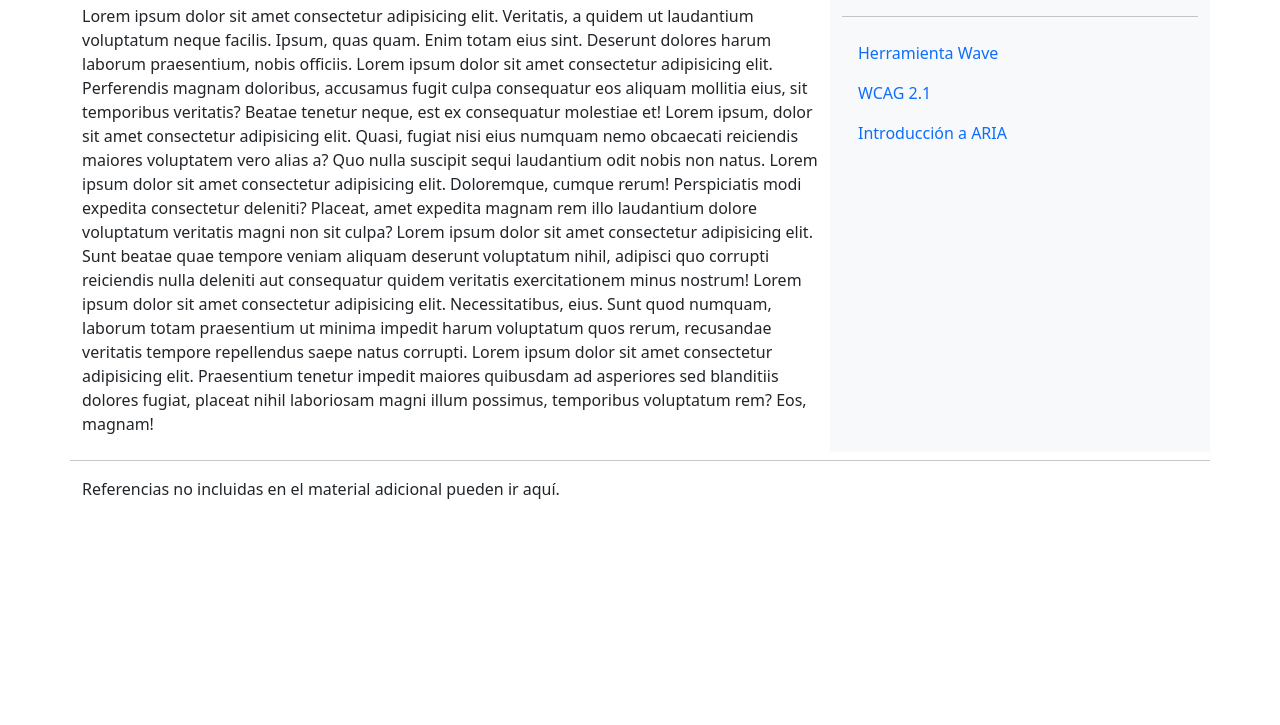
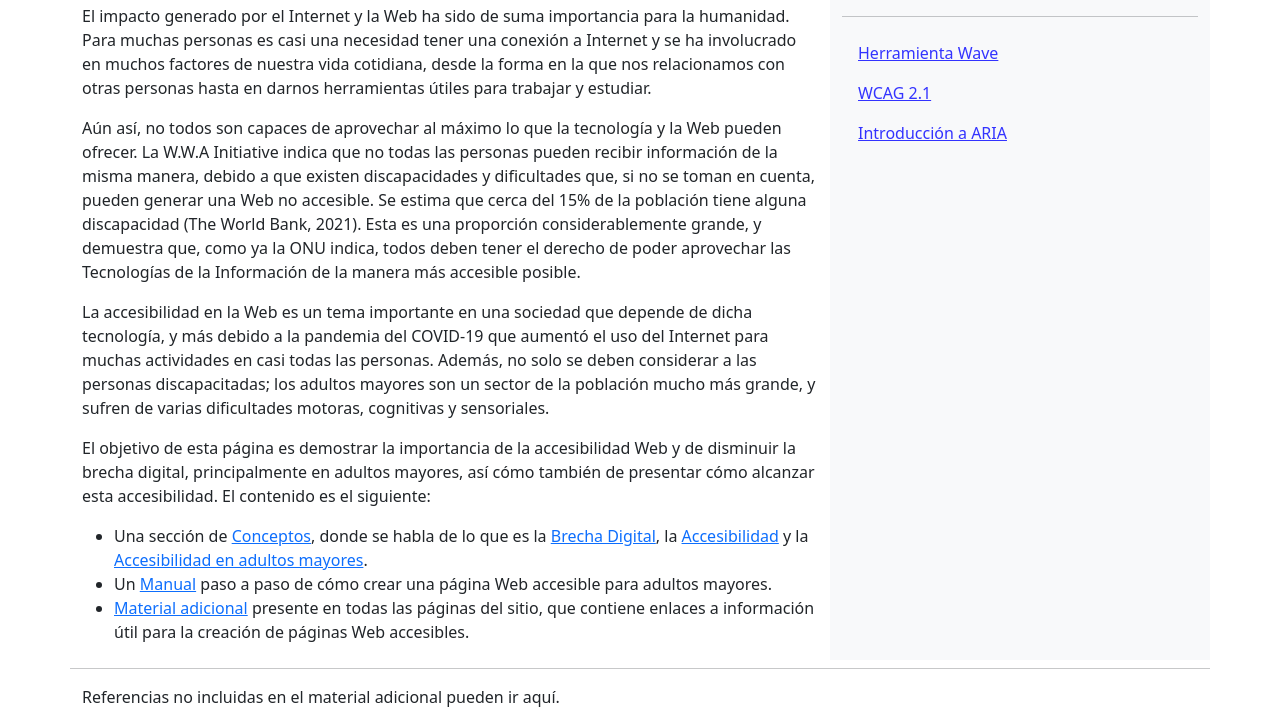
Before and after one commit to squesadav/Proyecto-Accesibilidad-y-la-Brecha-Digital, a plain HTML site: page index.html in a window 1280 px wide. Shown: the part 114-839 px from the top of the page. Before the commit the page ends 800 px from the top, so only its background shows below. Drawn offline with nearby package versions, Linux system fonts and the light colour scheme.

Commit message:
página de inicio completa

```diff
--- a/index.html
+++ b/index.html
@@ -6,7 +6,7 @@
 		<link rel="stylesheet" href="bootstrap-5.1.3-dist/css/bootstrap.min.css"/>
 		<script src="https://code.jquery.com/jquery-5.1.3.min.js"></script>
 		<script src="bootstrap-5.1.3-dist/js/bootstrap.min.js"></script>
-		<title>Accesibilidad y la Brecha Digital: Inicio</title>
+		<title>Inicio | Accesibilidad y la Brecha Digital</title>
 	</head>
 
 	<body>
@@ -14,13 +14,22 @@
 			<div class="container-xl">
 				<a class="d-inline-flex p-2 m-1" href="#main">Saltar a contenido</a>
 			</div>
+			<div class="container-xl">
+				<a class="d-inline-flex p-2 m-1" href="#material-adicional">Saltar a material adicional</a>
+			</div>
 		</div>
 
 		<header>
 			<nav class="navbar navbar navbar-expand-md navbar-dark bg-dark">
 				<div class="container-fluid">
 					<a class="navbar-brand" href="index.html">Accesibilidad y la Brecha Digital</a>
-					<button class="navbar-toggler" type="button" data-bs-toggle="collapse" data-bs-target="#navbar-collapse" aria-controls="navbar-collapse" aria-expanded="false" aria-label="Alternar navegación">
+					<button class="navbar-toggler"
+							type="button"
+							data-bs-toggle="collapse"
+							data-bs-target="#navbar-collapse"
+							aria-controls="navbar-collapse"
+							aria-expanded="false"
+							aria-label="Alternar navegación">
 						<span class="navbar-toggler-icon"></span>
 					</button>
 					<div class="collapse navbar-collapse" id="navbar-collapse">
@@ -45,34 +54,74 @@
 				<article class="col-sm-8">
 					<h2>Inicio</h2>
 					<p>
-						Lorem ipsum dolor sit amet consectetur adipisicing elit. Veritatis, a quidem ut laudantium voluptatum neque facilis. Ipsum, quas quam. Enim totam eius sint. Deserunt dolores harum laborum praesentium, nobis officiis.
-						Lorem ipsum dolor sit amet consectetur adipisicing elit. Perferendis magnam doloribus, accusamus fugit culpa consequatur eos aliquam mollitia eius, sit temporibus veritatis? Beatae tenetur neque, est ex consequatur molestiae et!
-						Lorem ipsum, dolor sit amet consectetur adipisicing elit. Quasi, fugiat nisi eius numquam nemo obcaecati reiciendis maiores voluptatem vero alias a? Quo nulla suscipit sequi laudantium odit nobis non natus.
-						Lorem ipsum dolor sit amet consectetur adipisicing elit. Doloremque, cumque rerum! Perspiciatis modi expedita consectetur deleniti? Placeat, amet expedita magnam rem illo laudantium dolore voluptatum veritatis magni non sit culpa?
-						Lorem ipsum dolor sit amet consectetur adipisicing elit. Sunt beatae quae tempore veniam aliquam deserunt voluptatum nihil, adipisci quo corrupti reiciendis nulla deleniti aut consequatur quidem veritatis exercitationem minus nostrum!
-						Lorem ipsum dolor sit amet consectetur adipisicing elit. Necessitatibus, eius. Sunt quod numquam, laborum totam praesentium ut minima impedit harum voluptatum quos rerum, recusandae veritatis tempore repellendus saepe natus corrupti.
-						Lorem ipsum dolor sit amet consectetur adipisicing elit. Praesentium tenetur impedit maiores quibusdam ad asperiores sed blanditiis dolores fugiat, placeat nihil laboriosam magni illum possimus, temporibus voluptatum rem? Eos, magnam!
+						El impacto generado por el Internet y la Web ha sido de suma importancia para la humanidad.
+						Para muchas personas es casi una necesidad tener una conexión a Internet y se ha
+						involucrado en muchos factores de nuestra vida cotidiana, desde la forma en la que
+						nos relacionamos con otras personas hasta en darnos herramientas útiles para trabajar y
+						estudiar.
 					</p>
+					<p>
+						Aún así, no todos son capaces de aprovechar al máximo lo que la tecnología y la Web
+						pueden ofrecer. La W.W.A Initiative indica que no todas las personas pueden recibir
+						información de la misma manera, debido a que existen discapacidades y dificultades
+						que, si no se toman en cuenta, pueden generar una Web no accesible. Se estima que cerca
+						del 15% de la población tiene alguna discapacidad (The World Bank, 2021). Esta es
+						una proporción considerablemente grande, y demuestra que, como ya la ONU indica,
+						todos deben tener el derecho de poder aprovechar las Tecnologías de la Información
+						de la manera más accesible posible.
+					</p>
+					<p>
+						La accesibilidad en la Web es un tema importante en una sociedad que depende de dicha
+						tecnología, y más debido a la pandemia del COVID-19 que aumentó el uso del Internet
+						para muchas actividades en casi todas las personas. Además, no solo se deben considerar
+						a las personas discapacitadas; los adultos mayores son un sector de la población mucho
+						más grande, y sufren de varias dificultades motoras, cognitivas y sensoriales.
+					</p>
+					<p>
+						El objetivo de esta página es demostrar la importancia de la accesibilidad Web y de
+						disminuir la brecha digital, principalmente en adultos mayores, así cómo también de
+						presentar cómo alcanzar esta accesibilidad. El contenido es el siguiente:
+					</p>
+					<ul>
+						<li>
+							Una sección de <a href="conceptos.html">Conceptos</a>, donde se habla de lo que es
+							la <a href="conceptos.html#brecha-digital">Brecha Digital</a>, la
+							<a href="conceptos.html#accesibilidad">Accesibilidad</a> y la
+							<a href="conceptos.html#accesibilidad-en-adultos-mayores">Accesibilidad en adultos mayores</a>.
+						</li>
+						<li>
+							Un <a href="manual.html">Manual</a> paso a paso de cómo crear una página Web accesible
+							para adultos mayores.
+						</li>
+						<li>
+							<a href="#material-adicional">Material adicional</a> presente en todas las páginas
+							del sitio, que contiene enlaces a información útil para la creación de páginas
+							Web accesibles.
+						</li>
+					</ul>
 				</article>
-				<aside class="col-sm-4 bg-light align-items-center">
+				<aside class="col-sm-4 align-items-center bg-light" id="material-adicional">
 					<h3 class="pt-2">Material adicional</h3>
 					<hr>
 					<ul class="nav nav-pills flex-column mb-auto">
 						<li class="nav-item">
 							<a href="https://wave.webaim.org/api/"
 							   title="Herramienta Wave para evaluar la accesibilidad de páginas Web"
+							   style="color: #3333FF; text-decoration: underline;"
 							   class="nav-link">
 									Herramienta Wave</a>
 						</li>
 						<li class="nav-item">
 							<a href="https://www.w3.org/TR/WCAG21/"
 							   title="Actual documento de los estándares WCAG 2.1"
+							   style="color: #3333FF; text-decoration: underline;"
 							   class="nav-link">
 									WCAG 2.1</a>
 						</li>
 						<li class="nav-item">
 							<a href="https://developers.google.com/web/fundamentals/accessibility/semantics-aria"
 							   title="Introducción a la semántica ARIA"
+							   style="color: #3333FF; text-decoration: underline;"
 							   class="nav-link">
 									Introducción a ARIA</a>
 						</li>
```
Also changed, not shown: conceptos.html (+1 -1 lines), manual.html (+1 -1 lines).
